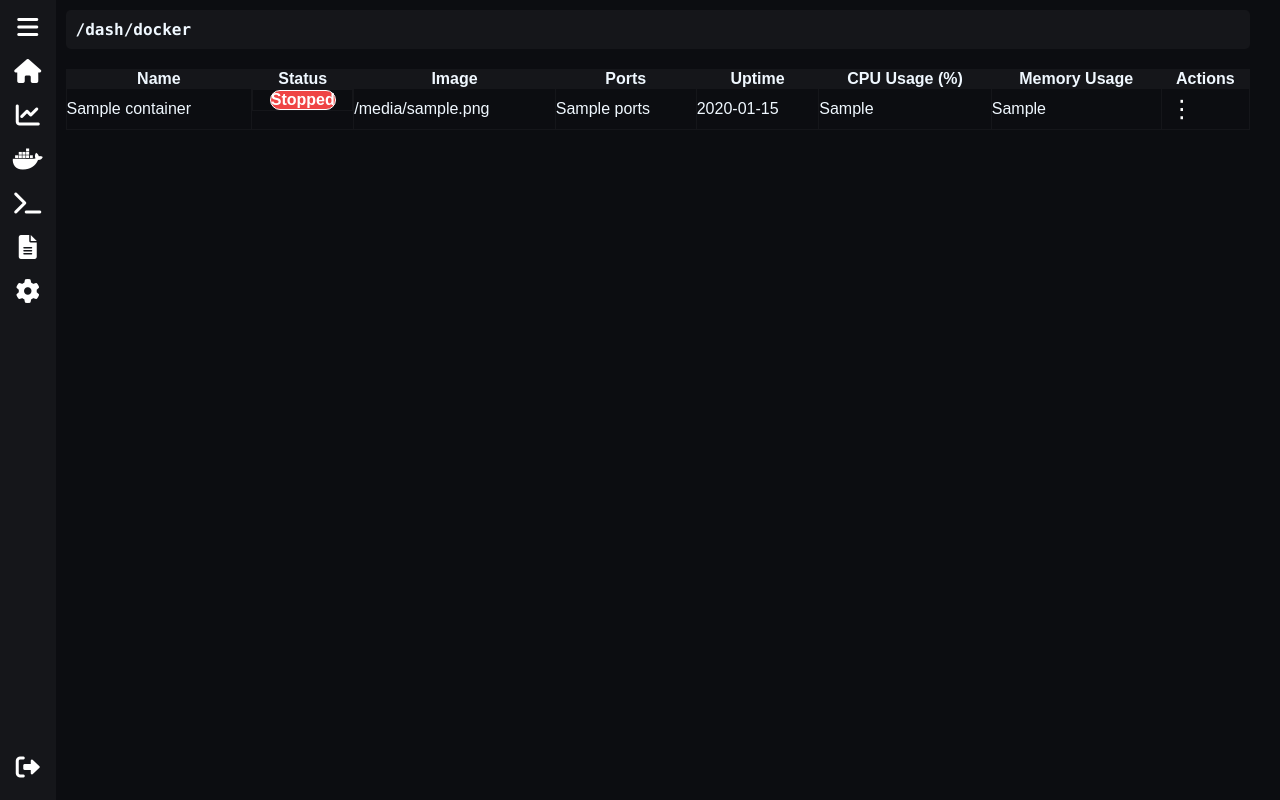
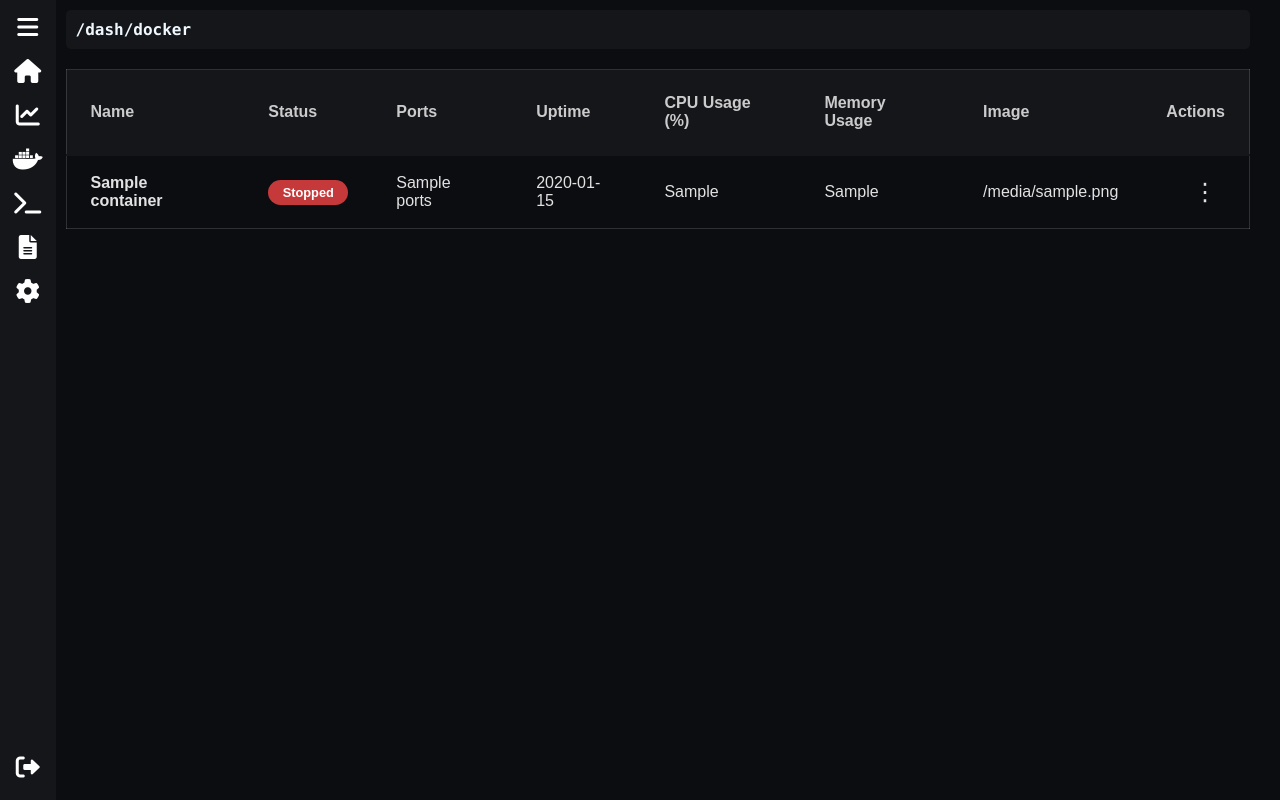
Before and after one commit to Kristinaa-dev/slash-dash, a Django app: template app/dashboard/templates/dashboard/docker_monitor.html in a window 1280 px wide. Run offline with Django 4.2, Linux system fonts and the light colour scheme; a user stored in the database is signed in; tables that the repository leaves empty hold one stand-in row (values such as "Sample post"); the template is opened without the code that fills it: most values are stand-ins (such as "Sample title", 1, 10 or a date in 2020); parts of the project's set-up code (start-up, migrations or seed data) failed here and were passed over.

Commit message:
Improve docker monitoring

```diff
--- a/app/dashboard/static/css/docker.css
+++ b/app/dashboard/static/css/docker.css
@@ -2,33 +2,76 @@
     /* Background */
     --background-dark: #0c0d11;
     --background-dark-secondary: #15161a;
-	--restart: #EAB308;
+    --background-light-grey: #ffffff25;
+    --restart: #EAB308;
     --warning-color-t: #eab20810;
     --alert-color: #F59E0B;
     --alert-color-t: #f59e0b10;
-	--negative: #EF4444;
+    --negative: #EF4444d0;
     --error-color-t: #ef444410;
-	--positive: #22C55E;
+    --positive: #22c55ed0;
     --debug-color-t: #22c55e10;
-	--middle: #3B82F6;
+    --middle: #3B82F6;
+    --text-color: #ffffffe1;
+
 }
 
 * {
-	box-sizing: border-box;
-	margin: 0px;
-	padding: 0px;
+    box-sizing: border-box;
+    margin: 0;
+    padding: 0;
 }
 
+/* Table Styling */
 table {
-	border-collapse: collapse;
+    width: 100%;
+    border-collapse: collapse;
+    border: 1px solid var(--background-light-grey); /* Light grey outer border */
 }
 
-table, th, td {
-	border: 1px solid var(--background-dark-secondary);
+th, td {
+    padding: 10px 15px; /* Add some padding for spacing */
+}
+th {
+    padding: 24px;
+}
+/* Table Header Styling */
+th {
+    background-color: var(--background-dark-secondary);
+    color: #ffffffc7; /* Lighter bold text */
+    text-align: left; /* Align text to the left for headers */
+    font-weight: bold;
+    border-bottom: 2px solid var(--background-dark-secondary); /* Divider only below header */
 }
 
-th {
-	background-color: var(--background-dark-secondary);
+/* Table Row Styling */
+tr {
+    border-bottom: 1px solid var(--background-light-grey); /* Border only between rows */
+}
+
+tr:last-child {
+    border-bottom: none; /* Remove bottom border for the last row */
+}
+
+/* Table Cell Alignment */
+td {
+    color: var(--text-color);
+    word-wrap: normal;
+    max-width: 200px;
+    padding: 16px 24px;
+    border: none; /* Remove vertical column borders */
+}
+
+.text-left {
+    text-align: left; /* Align content to the left */
+}
+
+.text-right {
+    text-align: right; /* Align content to the right */
+}
+
+.text-center {
+    text-align: center; /* Center align content */
 }
 
 /* Dropdown container */
@@ -53,7 +96,7 @@ th {
 .dropdown-menu button {
     background: none;
     border: none;
-    color: white;
+    color: var(--text-color);
     width: 100%;
     text-align: left;
     cursor: pointer;
@@ -70,53 +113,50 @@ th {
 .dropdown.active .dropdown-menu {
     display: block;
 }
+
 /* Dropdown toggle button (three vertical dots) */
 .dropdown-toggle {
     background: none;
     border: none;
     font-size: 1.5rem;
     cursor: pointer;
-    color: white;
+    color: var(--text-color);
     display: flex;
     align-items: center;
     justify-content: center;
-    height: 40px; /* Adjust to match table row height */
+    height: 40px;
     width: 40px;
     padding: 0;
 }
 
-
-/* General Status Styling */
-.status {
-    display: flex;
-    align-items: center;  /* Vertical alignment */
-    justify-content: center; /* Horizontal alignment */
-    text-align: center; /* Fallback for older browsers */
-}
-
-/* Status button styling */
+/* Status Styling */
 .status .info-button {
     font-weight: bold;
-    border-radius: 25px; /* Rounded shape */
+    border-radius: 25px;
     color: white;
     display: inline-block;
-    text-align: center; /* Align text inside */
-	border: 1px solid white;
+    text-align: center;
+    padding: 5px 10px;
+    font-size: 0.8rem;
+    min-width: 80px;
 }
 
 /* Status Colors */
 .status .info-button.running {
-    background-color: var(--positive); /* Green for running */
+    background-color: var(--positive);
 }
 
 .status .info-button.stopped {
-    background-color: var(--negative); /* Red for stopped */
+    background-color: var(--negative);
 }
 
 .status .info-button.paused {
-    background-color: var(--alert-color); /* Yellow for paused */
+    background-color: var(--alert-color);
 }
 
 .status .info-button.unknown {
-    background-color: var(--negative); /* Neutral for unknown */
+    background-color: var(--negative);
 }
+.cont-name{
+    font-weight: bold;
+}
--- a/app/dashboard/static/css/styles.css
+++ b/app/dashboard/static/css/styles.css
@@ -6,11 +6,11 @@
     --warning-color-t: #eab20810;
     --alert-color: #F59E0B;
     --alert-color-t: #f59e0b10;
-	--negative: #EF4444;
+	/* --negative: #EF4444; */
     --error-color-t: #ef444410;
-	--positive: #22C55E;
+	/* --positive: #22C55E; */
     --debug-color-t: #22c55e10;
-	--middle: #3B82F6;
+	/* --middle: #3B82F6; */
 }
 * {
     box-sizing: border-box;
@@ -59,15 +59,7 @@ body {
     border-radius: 5px;
 }
 
-.positive{
-    background-color: var(--positive);
-}
-.negative{
-    background-color: var(--negative);
-}
-.middle{
-    background-color: var(--middle);
-}
+
 
 .docker-table{
     width: 100%;
--- a/app/dashboard/templates/dashboard/docker_monitor.html
+++ b/app/dashboard/templates/dashboard/docker_monitor.html
@@ -21,19 +21,19 @@
           <tr>
             <th>Name</th>
             <th>Status</th>
-            <th>Image</th>
             <th>Ports</th>
             <th>Uptime</th>
             <th>CPU Usage (%)</th>
             <th>Memory Usage</th> <!-- New column for memory usage -->
-            <th>Actions</th>
+            <th>Image</th>
+            <th class="text-right">Actions</th>
           </tr>
         </thead>
         <tbody>
           {% for container in containers %}
             <tr>
-              <td>{{ container.name }}</td>
-              <td class="status">
+              <td class="cont-name">{{ container.name }}</td>
+              <td class="status text-left">
                 <div class="info-button {% if container.status == 'running' %}
                     running
                   {% elif container.status == 'stopped' %}
@@ -44,12 +44,12 @@
                     unknown
                   {% endif %}">{{ container.status|capfirst }}</div>
               </td>
-              <td>{{ container.image }}</td>
-              <td>{{ container.ports }}</td>
-              <td>{{ container.uptime }}</td>
-              <td>{{ container.cpu_usage }}</td>
-              <td>{{ container.memory_usage }}</td> <!-- Display memory usage -->
-              <td>
+              <td class="text-left">{{ container.ports }}</td>
+              <td class="text-left">{{ container.uptime }}</td>
+              <td class="text-left">{{ container.cpu_usage }}</td>
+              <td class="text-left">{{ container.memory_usage }}</td> <!-- Display memory usage -->
+              <td class="text-left">{{ container.image }}</td>
+              <td class="text-right">
                 <div class="dropdown">
                   <button class="dropdown-toggle">&#8942;</button>
                   <div class="dropdown-menu">
```
Also changed, not shown: app/dashboard/views.py (+13 -4 lines), app/celerybeat-schedule.db.
